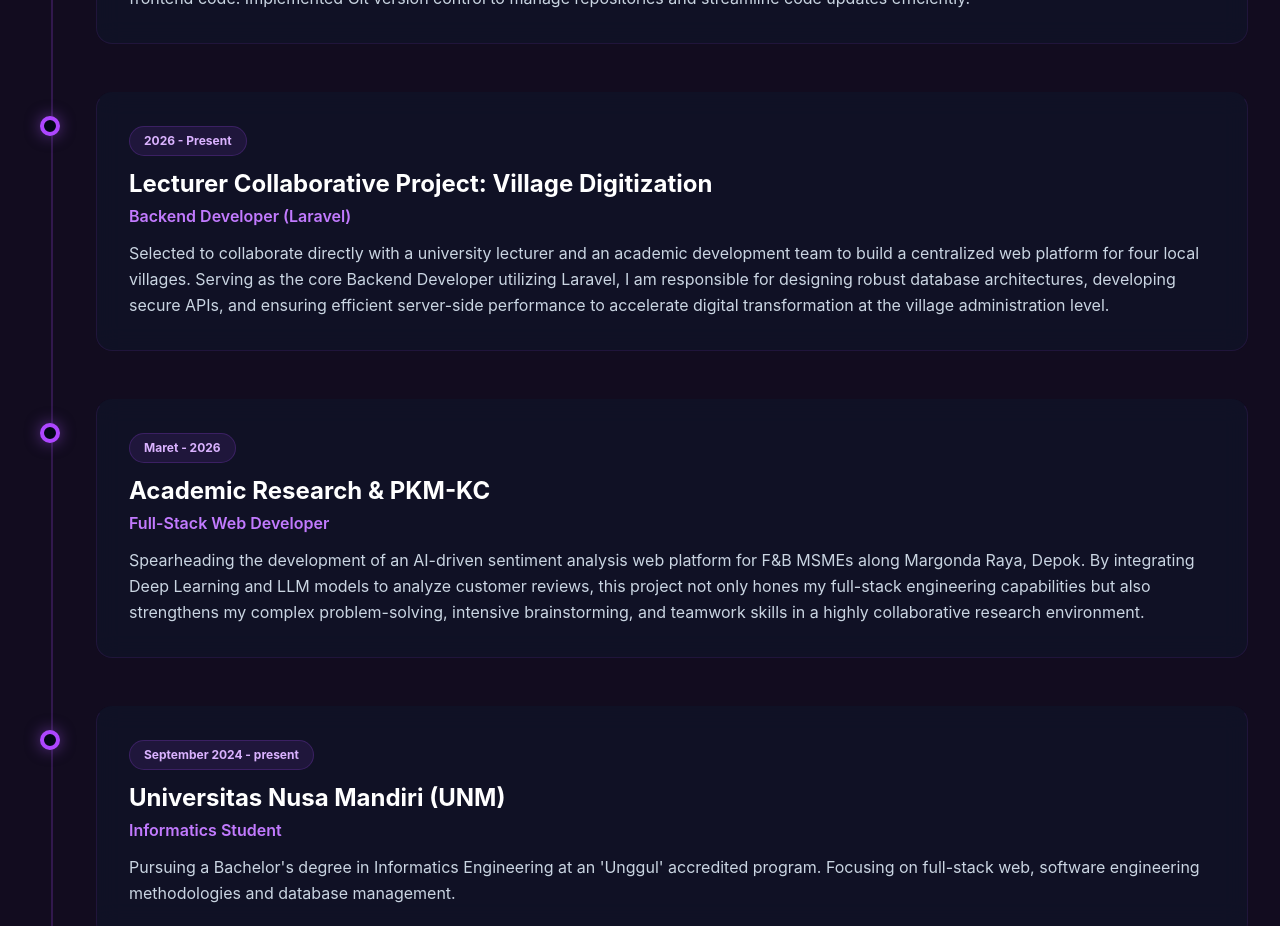
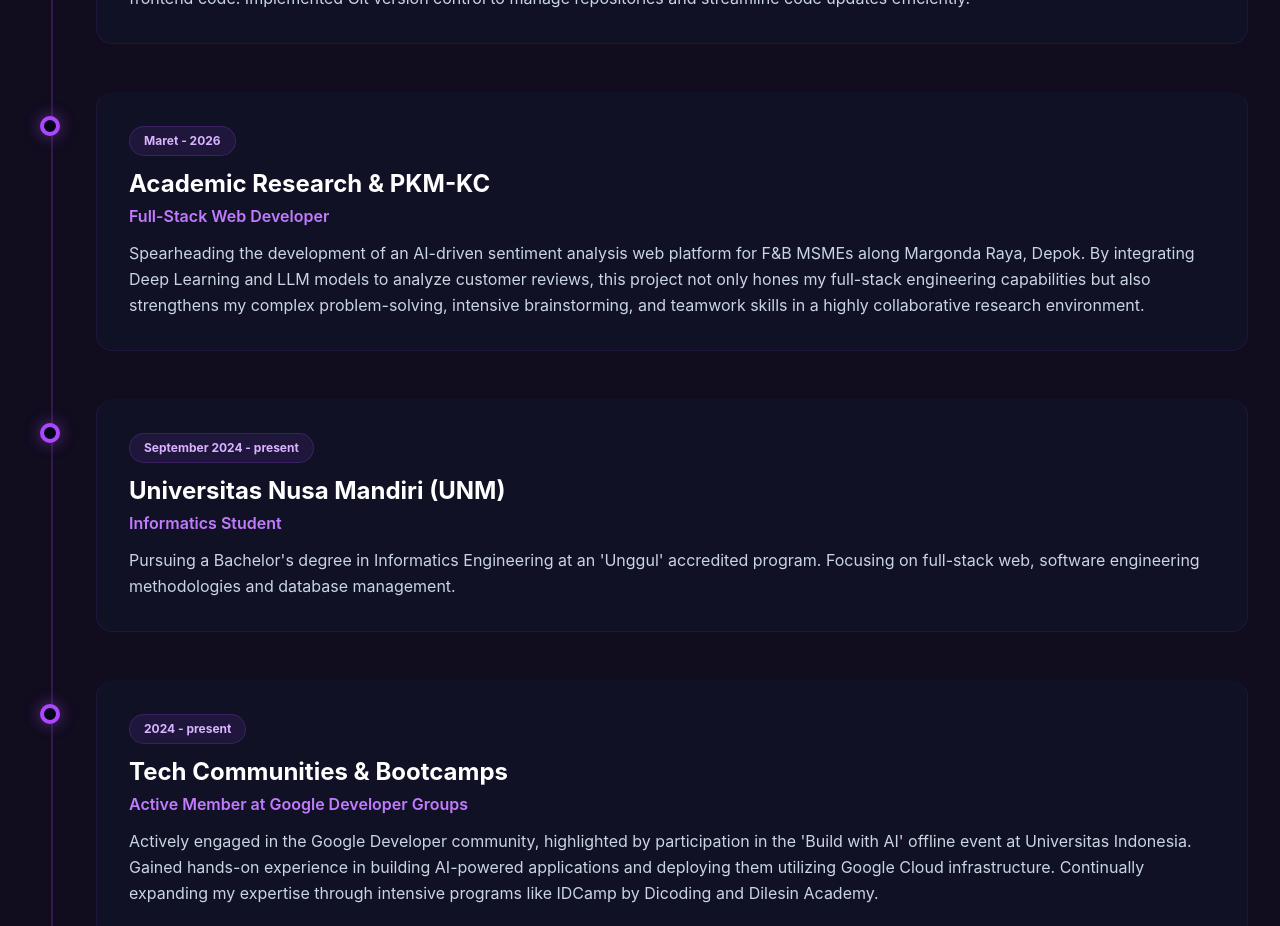
Before and after one commit to satriafzal/personal-portofolio, a Vue app: page / in a window 1280 px wide. Shown: the part 2780-3706 px from the top of the page. Built offline with nearby package versions, Linux system fonts and the light colour scheme.

Commit message:
update journey

```diff
--- a/src/views/Myjourney.vue
+++ b/src/views/Myjourney.vue
@@ -79,12 +79,12 @@ const journeyList = [
         role: "Freelance Frontend Developer",
         desc: "Developed a responsive and dynamic company profile website interface using Vue.js, accurately translating UI/UX designs into functional frontend code. Implemented Git version control to manage repositories and streamline code updates efficiently."
     },
-    {
-        period: "2026 - Present",
-        title: "Lecturer Collaborative Project: Village Digitization",
-        role: "Backend Developer (Laravel)",
-        desc: "Selected to collaborate directly with a university lecturer and an academic development team to build a centralized web platform for four local villages. Serving as the core Backend Developer utilizing Laravel, I am responsible for designing robust database architectures, developing secure APIs, and ensuring efficient server-side performance to accelerate digital transformation at the village administration level."
-    },
+    // {
+    //     period: "2026 - Present",
+    //     title: "Lecturer Collaborative Project: Village Digitization",
+    //     role: "Backend Developer (Laravel)",
+    //     desc: "Selected to collaborate directly with a university lecturer and an academic development team to build a centralized web platform for four local villages. Serving as the core Backend Developer utilizing Laravel, I am responsible for designing robust database architectures, developing secure APIs, and ensuring efficient server-side performance to accelerate digital transformation at the village administration level."
+    // },
     {
         period: "Maret - 2026",
         title: "Academic Research & PKM-KC",
```
